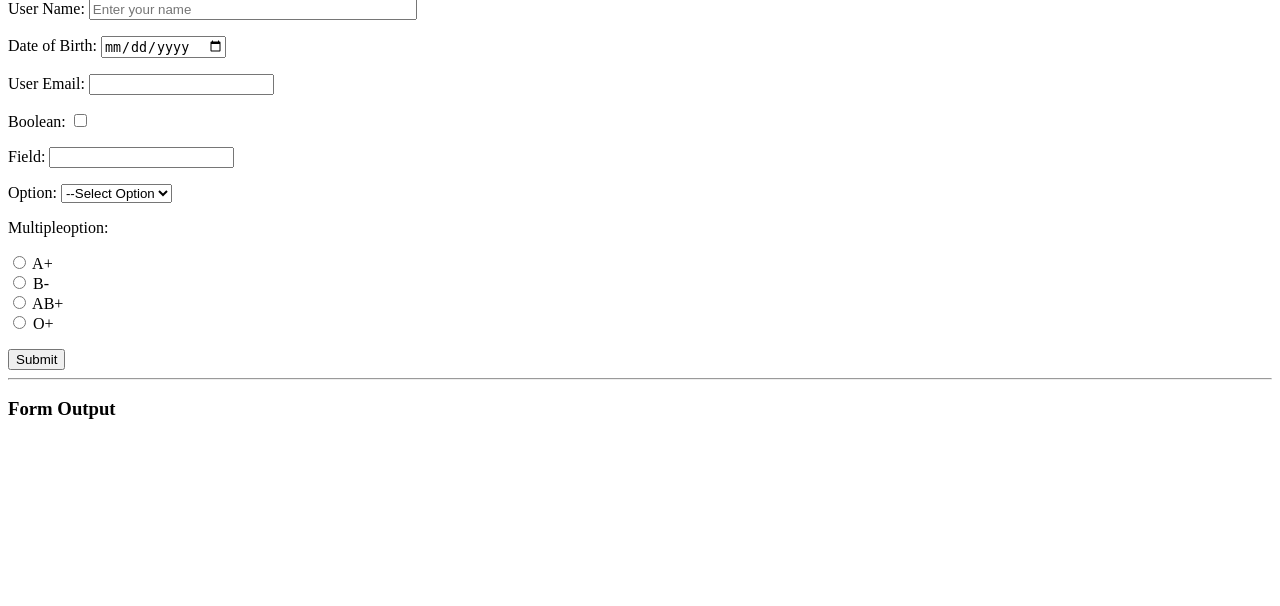
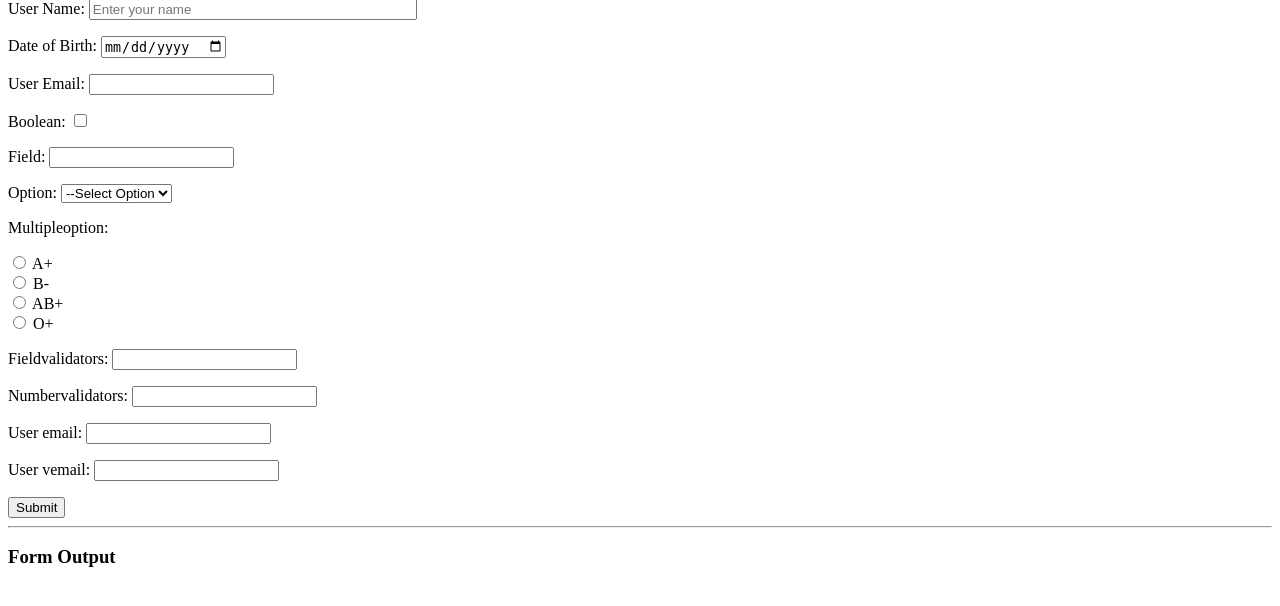
Before and after one commit to mehedi-hasans/django-rest-api, a Django app: page /form/ in a window 1280 px wide. Shown: the part 60-666 px from the top of the page. Run offline with Django 4.2, Linux system fonts and the light colour scheme.

Commit message:
Form Validation, raise, ValidationError, clean, super, Field & Number Validators

```diff
--- a/api/forms.py
+++ b/api/forms.py
@@ -1,5 +1,5 @@
 from django import forms
-
+from django.core import validators
 class djangoForms(forms.Form):
     name= forms.CharField(label='User Name', widget=forms.TextInput(attrs={'placeholder': 'Enter your name', 'style': 'width: 320px'}))
     dob = forms.DateField(label='Date of Birth:', widget=forms.TextInput(attrs={'type': 'date'}))
@@ -9,3 +9,14 @@ class djangoForms(forms.Form):
     option = forms.ChoiceField(choices=(('', '--Select Option'), ('1', 'First'), ('2', 'Second'), ('3', 'Third'),))
     choices =(('A+','A+'), ('B-','B-'), ('AB+','AB+'), ('O+','O+'))
     multipleOption = forms.ChoiceField(choices=choices, widget=forms.RadioSelect)
+    fieldValidators = forms.CharField(validators=[validators.MaxLengthValidator(10), validators.MinLengthValidator(5)])
+    numberValidators = forms.IntegerField(validators=[validators.MaxValueValidator(10), validators.MinValueValidator(5)])
+    #Another Email Verify
+    user_email = forms.EmailField()
+    user_vemail = forms.EmailField()
+    def clean(self):
+        all_cleaned_data = super().clean()
+        user_email = all_cleaned_data['user_email']
+        user_vemail = all_cleaned_data['user_vemail']
+        if user_email != user_vemail:
+            raise forms.ValidationError('Field Do not match!')
--- a/api/templates/form.html
+++ b/api/templates/form.html
@@ -23,6 +23,10 @@
         <p>Field: {{field}}</p>
         <p>Option: {{option}}</p>
         <p>Multiple Option: {{multipleOption}}</p>
+        <p>Field Validators: {{fieldValidators}}</p>
+        <p>Number Validators: {{numberValidators}}</p>
+        {% comment %} Another Email Verify {% endcomment %}
+        <p>Email Overview: {{Ematch}}</p>
         {% endif %}
     </div>
 </body>
--- a/api/views.py
+++ b/api/views.py
@@ -13,7 +13,8 @@ def form(request):
 
     if request.method =='POST':
         djangoForm = forms.djangoForms(request.POST)
-
+        diction.update({'newForm': djangoForm})
+        diction.update({'Ematch': 'Match Perfectly'})
         if djangoForm.is_valid():
             name = djangoForm.cleaned_data['name']
             dob = djangoForm.cleaned_data['dob']
@@ -22,6 +23,9 @@ def form(request):
             field = djangoForm.cleaned_data['field']
             option = djangoForm.cleaned_data['option']
             multipleOption = djangoForm.cleaned_data['multipleOption']
+            fieldValidators = djangoForm.cleaned_data['fieldValidators']
+            numberValidators = djangoForm.cleaned_data['numberValidators']
+
 
             diction.update({'name': name})
             diction.update({'dob': dob})
@@ -30,6 +34,8 @@ def form(request):
             diction.update({'field': field})
             diction.update({'option': option})
             diction.update({'multipleOption': multipleOption})
+            diction.update({'fieldValidators': fieldValidators})
+            diction.update({'numberValidators': numberValidators})
             diction.update({'formSubmited': 'Yes'})
 
 
```
